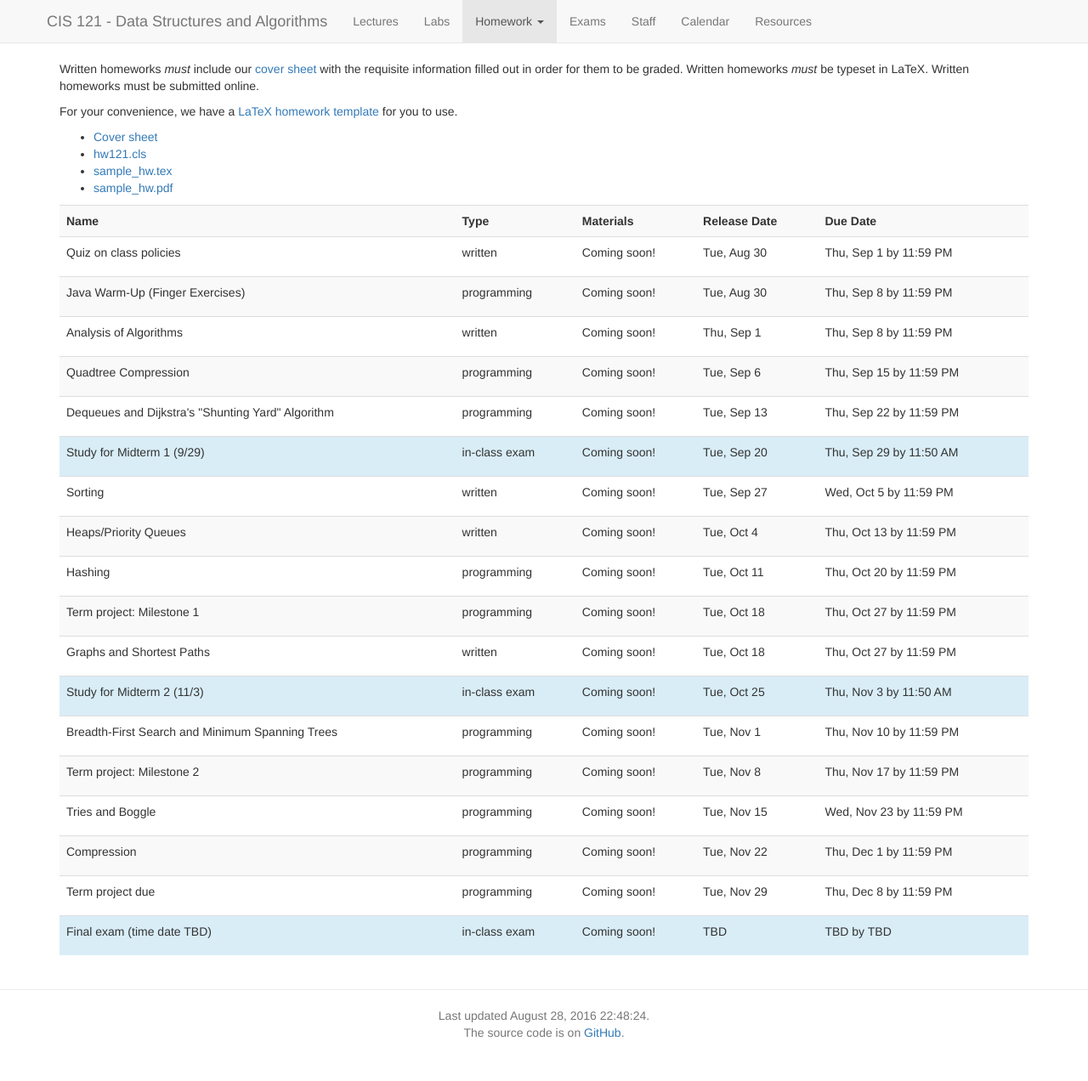
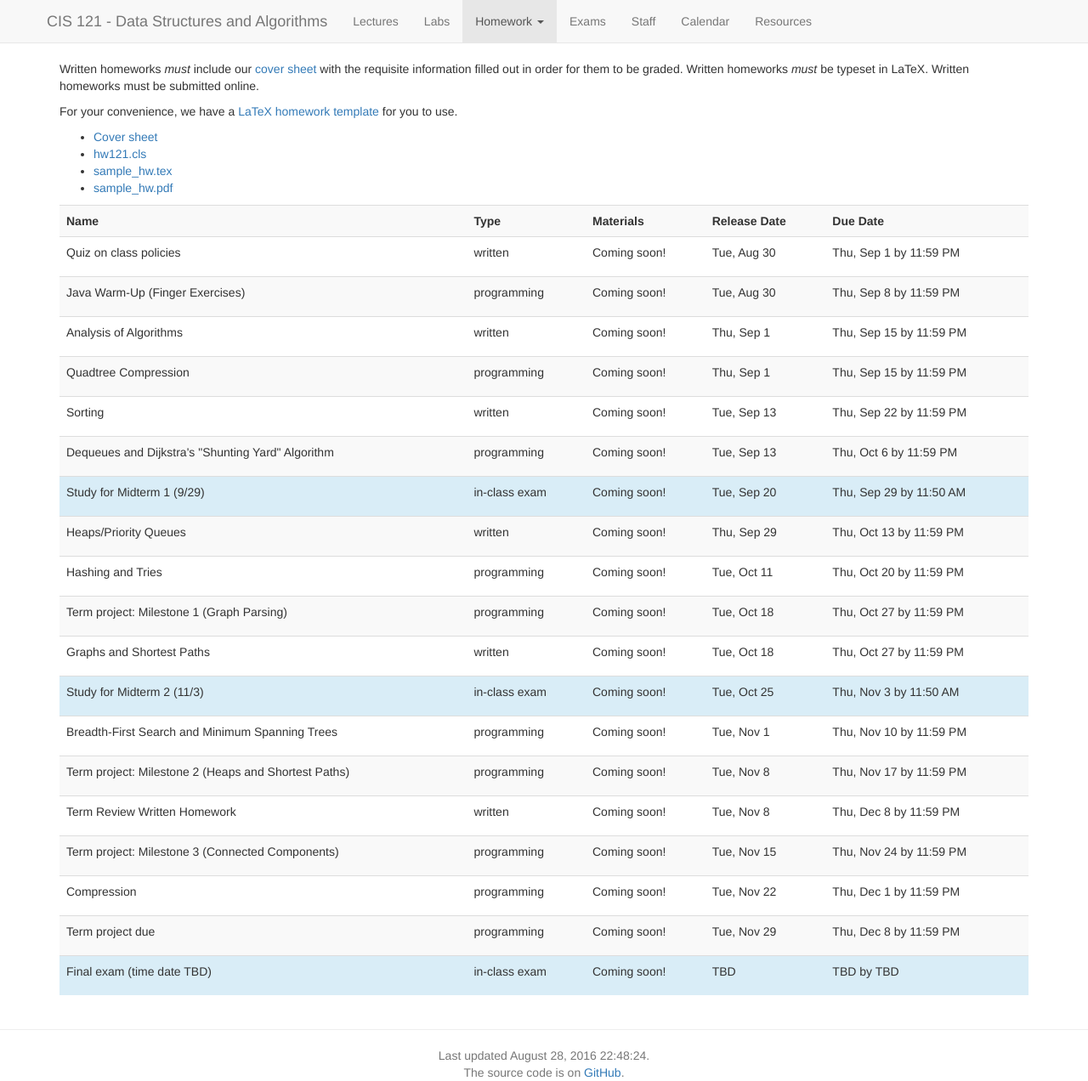
Before and after one commit to vikramkh/course-website-16fa, a Jekyll site: the page built from homework.md, in a window 1280 px wide. Shown: the whole page at 85% size. Built offline with Jekyll 4.4.1, drawn with Linux system fonts in a browser that asks for light colours; nearby versions of some CDN libraries; before the commit the page ends 1225 px from its top, so only the background shows below that.

Commit message:
fifi's proposed schedule changes

```diff
--- a/_data/homeworks.yaml
+++ b/_data/homeworks.yaml
@@ -18,49 +18,49 @@
    problem_set: content/hws/hw2/hw2.pdf
    problem_set_zip: content/hws/hw2/hw2_src.zip
    release_date: 2016-09-01
-   due_date: 2016-09-08T23:59:00EDT
+   due_date: 2016-09-15T23:59:00EDT
 -
    assignment: Quadtree Compression
    type: programming
    problem_set: content/hws/hw2/hw2.pdf
    problem_set_zip: content/hws/hw2/hw2_src.zip
-   release_date: 2016-09-06
+   release_date: 2016-09-01
    due_date: 2016-09-15T23:59:00EDT
+-
+   assignment: Sorting
+   problem_set: content/hws/hw4/hw4.pdf
+   problem_set_zip: content/hws/hw4/hw4_src.zip
+   type: written
+   release_date: 2016-09-13
+   due_date: 2016-9-22T23:59:00EDT
 -
    assignment: Dequeues and Dijkstra's "Shunting Yard" Algorithm
    writeup: content/hws/hw3/hw3.pdf
    zip: content/hws/hw3/hw3.zip
    type: programming
    release_date: 2016-09-13
-   due_date: 2016-09-22T23:59:00EDT
+   due_date: 2016-10-06T23:59:00EDT
 -
    assignment: Study for Midterm 1 (9/29)
    type: in-class exam
    release_date: 2016-09-20
    due_date: 2016-09-29T11:50:00EDT
 -
-   assignment: Sorting
-   problem_set: content/hws/hw4/hw4.pdf
-   problem_set_zip: content/hws/hw4/hw4_src.zip
-   type: written
-   release_date: 2016-09-27
-   due_date: 2016-10-05T23:59:00EDT
--
    assignment: Heaps/Priority Queues
    problem_set: content/hws/hw5/hw5.pdf
    problem_set_tex: content/hws/hw5/hw5.tex
    type: written
-   release_date: 2016-10-04
+   release_date: 2016-9-29
    due_date: 2016-10-13T23:59:00EDT
 -
-   assignment: Hashing
+   assignment: Hashing and Tries
    writeup: content/hws/hw6/hw6.pdf
    zip: content/hws/hw6/hw6.zip
    type: programming
    release_date: 2016-10-11
    due_date: 2016-10-20T23:59:00EDT
 -
-   assignment: "Term project: Milestone 1"
+   assignment: "Term project: Milestone 1 (Graph Parsing)"
    writeup: content/hws/project/project.pdf
    zip: content/hws/project/project.zip
    type: programming
@@ -87,19 +87,26 @@
    release_date: 2016-11-01
    due_date: 2016-11-10T23:59:00EST
 -
-   assignment: "Term project: Milestone 2"
+   assignment: "Term project: Milestone 2 (Heaps and Shortest Paths)"
    writeup: content/hws/project/project.pdf
    zip:
    type: programming
    release_date: 2016-11-08
    due_date: 2016-11-17T23:59:00EST
 -
-   assignment: Tries and Boggle
-   writeup: content/hws/hw8/hw8.pdf
-   zip: content/hws/hw8/hw8.zip
+   assignment: "Term Review Written Homework"
+   writeup:
+   zip:
+   type: written
+   release_date: 2016-11-08
+   due_date: 2016-12-08T23:59:00EST
+-
+   assignment: "Term project: Milestone 3 (Connected Components)"
+   writeup: content/hws/project/project.pdf
+   zip:
    type: programming
    release_date: 2016-11-15
-   due_date: 2016-11-23T23:59:00EST
+   due_date: 2016-11-24T23:59:00EST
 -
    assignment: Compression
    writeup: content/hws/hw9/hw9.pdf
--- a/_data/lectures.yaml
+++ b/_data/lectures.yaml
@@ -161,6 +161,17 @@
       url: lectures/11-hash-tables-applications.pdf
 -
   date: 2016-10-13
+  slides: lectures/17-tries.pdf
+  title: Tries
+  highlights:
+    - R-way Tries
+    - Ternary Search Tries
+    - Character-Based Operations
+  reading:
+    -
+      title: Chapter 5.2 the textbook
+-
+  date: 2016-10-18
   slides: lectures/12-undirected-graphs.pdf
   title: Undirected Graphs
   highlights:
@@ -174,7 +185,7 @@
     -
       title: Chapter 4.1 in the textbook
 -
-  date: 2016-10-18
+  date: 2016-10-20
   slides: lectures/13-directed-graphs.pdf
   title: Directed Graphs
   highlights:
@@ -186,7 +197,7 @@
     -
       title: Chapter 4.2 in the textbook
 -
-  date: 2016-10-20
+  date: 2016-10-25
   slides: lectures/14-minimum-spanning-trees.pdf
   title: Minimum Spanning Trees
   highlights:
@@ -198,9 +209,8 @@
   reading:
     -
       title: Chapter 4.3 in the textbook, plus Chapter 1.5 on Union-Find
-
 -
-  date: 2016-10-25
+  date: 2016-10-27
   slides: lectures/15-shortest-paths.pdf
   title: Shortest Paths
   highlights:
@@ -211,10 +221,6 @@
   reading:
     -
       title: Chapter 4.4 in the textbook
-
--
-  date: 2016-10-27
-  title: Catch up lecture on graphs and shortest paths
 -
   date: 2016-11-01
   title: Review session for Midterm 2
@@ -265,17 +271,6 @@
   reading:
     -
       title: Chapter 5.1 the textbook
--
-  date: 2016-11-15
-  slides: lectures/17-tries.pdf
-  title: Tries
-  highlights:
-    - R-way Tries
-    - Ternary Search Tries
-    - Character-Based Operations
-  reading:
-    -
-      title: Chapter 5.2 the textbook
 -
   date: 2016-11-17
   slides: lectures/18-data-compression.pdf
```
